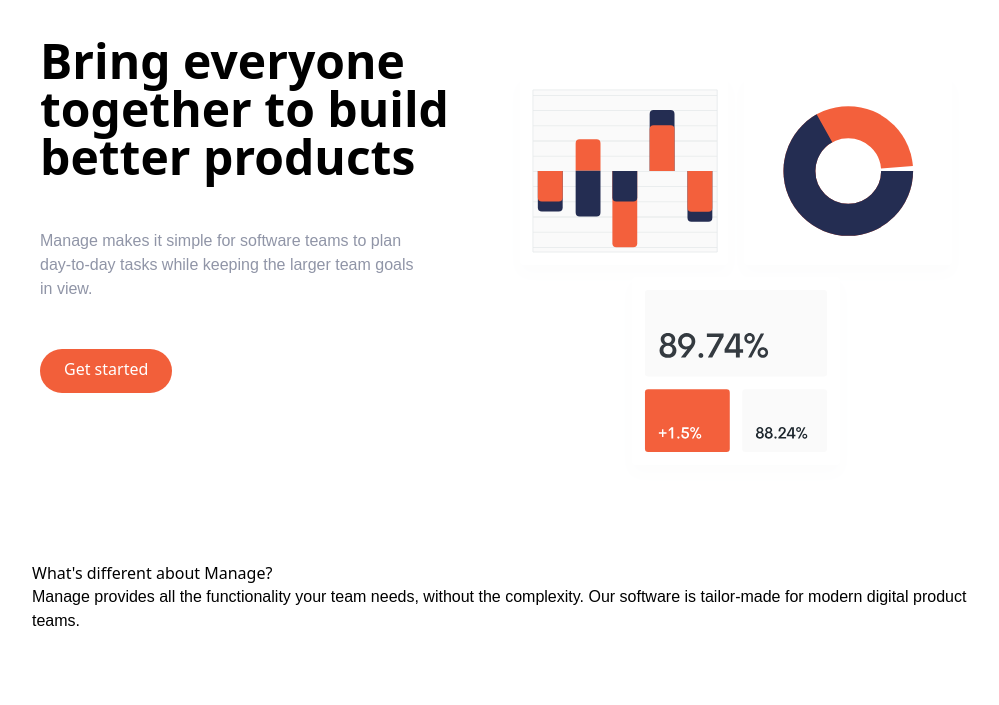
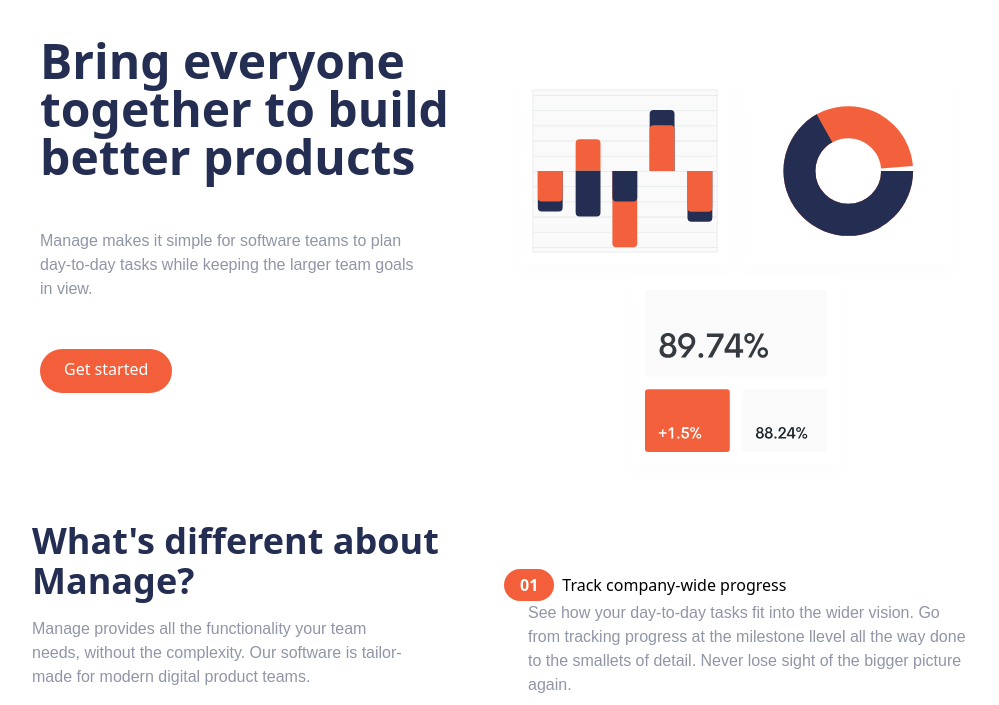
Before and after one commit to luisgcode/tailwindProject, a website: page index.html in a window 1280 px wide. Shown: the part 95-800 px from the top of the page, without its empty margins (136-1135 px from the left). Drawn offline with Linux system fonts and the light colour scheme.

Commit message:
work in progress

```diff
--- a/index.html
+++ b/index.html
@@ -104,9 +104,9 @@
         class="container flex flex-col-reverse md:flex-row items-center px-6 mx-auto mt-10 space-y-0 md:space-y-0"
       >
         <!-- Left / bottom item -->
-        <div class="flex flex-col mb-32 space-y-12 md:w-1/2">
+        <div class="flex flex-col mb-20 md:mb-32 space-y-12 md:w-1/2">
           <h1
-            class="max-w-md text-4xl text-center md:text-5xl font-bold md:text-left"
+            class="text-darkBlue max-w-md text-4xl text-center md:text-5xl font-bold md:text-left"
           >
             Bring everyone together to build better products
           </h1>
@@ -131,22 +131,49 @@
     </section>
 
     <!-- features section -->
-    <div id="features">
+    <section id="features">
       <!-- Flex container -->
-      <div class="flex container flex-col px-4 mx-auto mt-10 space-y-12">
+      <div class="flex container flex-col px-4 mx-auto space-y-12 md:flex-row">
         <!-- different text -->
-        <div>
-          <h2>What's different about Manage?</h2>
-          <p>
+        <div class="flex flex-col items-center space-y-4 md:w-1/2">
+          <h2
+            class="text-darkBlue text-3xl text-center md:text-4xl font-bold md:text-left"
+          >
+            What's different about Manage?
+          </h2>
+          <p
+            class="max-w-sm text-center text-drakGrayishblue md:text-left md:self-start"
+          >
             Manage provides all the functionality your team needs, without the
             complexity. Our software is tailor-made for modern digital product
             teams.
           </p>
         </div>
         <!-- numbered list -->
-        <div></div>
+        <div class="flex flex-col space-y-8 md:w-1/2">
+          <!-- Item 01 -->
+          <div class="flex flex-col space-y-3 md:space-y-0 md:space-x-6">
+            <!-- Heading -->
+            <div class="rounded-l-full bg-brightRedSuplight md:bg-transparent">
+              <div class="flex items-center space-x-2">
+                <div
+                  class="px-4 py-2 text-white rounded-full md:py-1 bg-brightRed font-bold"
+                >
+                  01
+                </div>
+                <h3>Track company-wide progress</h3>
+              </div>
+            </div>
+            <!-- DEscription -->
+            <p class="text-drakGrayishblue">
+              See how your day-to-day tasks fit into the wider vision. Go from
+              tracking progress at the milestone llevel all the way done to the
+              smallets of detail. Never lose sight of the bigger picture again.
+            </p>
+          </div>
+        </div>
       </div>
-    </div>
+    </section>
 
     <script src="scripts/main.js"></script>
   </body>
--- a/src/css/tailwind.css
+++ b/src/css/tailwind.css
@@ -10,7 +10,3 @@
     font-family: "Jersey 15", sans-serif;
   }
 }
-
-.text-example {
-  @apply text-red-500 bg-blue-50;
-}
```
Also changed, not shown: styles/tailwind.css.
